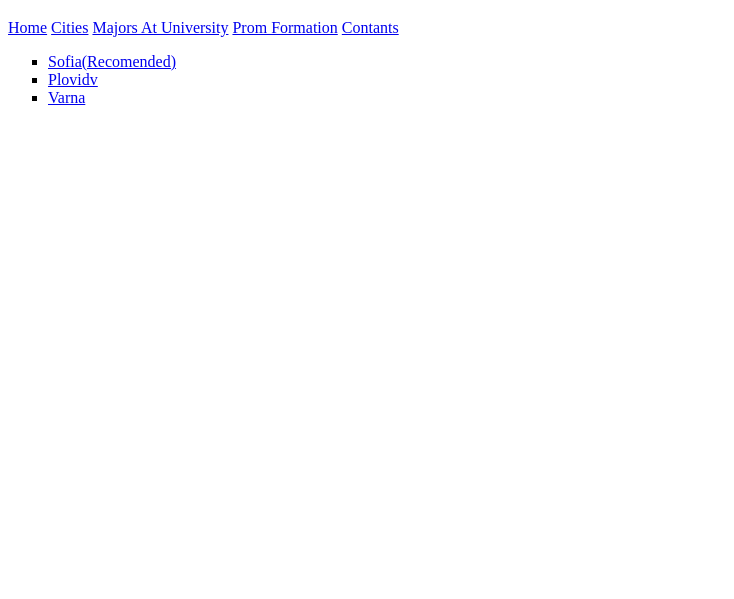
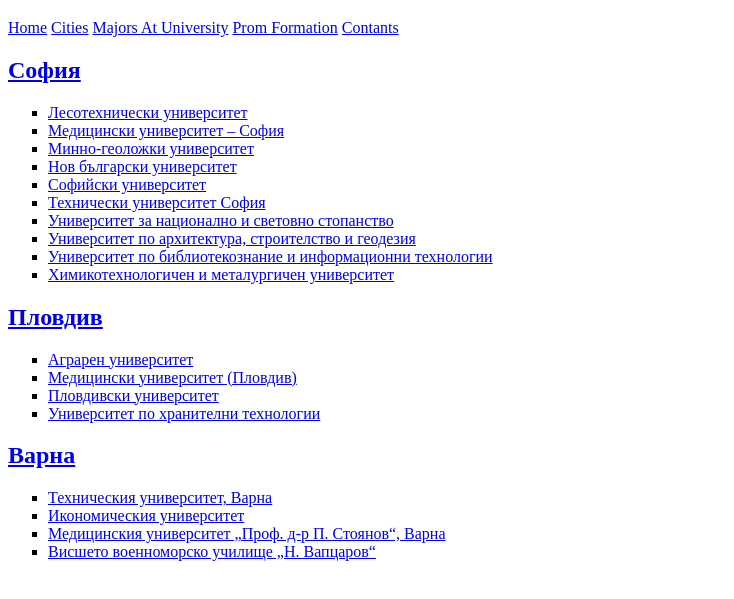
Before and after one commit to StanK1/Universities_in_Bulgaria, a plain HTML site: page gradove.html in a window 1280 px wide. Shown: the part 61-660 px from the top of the page, without its empty margins (0-734 px from the left). Drawn offline with Linux system fonts and the light colour scheme.

Commit message:
Adding new hyperlinks is gradove.html

```diff
--- a/gradove.html
+++ b/gradove.html
@@ -14,10 +14,33 @@
 		<a href="baloobrazuvane.html">Prom Formation</a> <!--По план тук ще се направи калкулатор за балообразуването спрямо университета и специалността-->
 		<a href="https://github.com/StanK1">Contants</a>
 
-		<ul style="list-style-type:square;">
- 			<li><a href="sofia.html">Sofia(Recomended)</a></li>
-  			<li><a href="plovdiv.html">Plovidv</a></li>
-  			<li><a href="varna.html">Varna</a></li>
+			<h2><a href="sofia.html">София</a></h2>
+			<ul style="list-style-type:square;">
+				<li><a href="https://ltu.bg/bg/" title="ЛУ">Лесотехнически университет</a></li>
+				<li><a href="https://mu-sofia.bg" title="МУС">Медицински университет – София</a></li>
+				<li><a href="https://mgu.bg" title="МГУ">Минно-геоложки университет</a></li>
+				<li><a href="https://www.nbu.bg" title="НБУ">Нов български университет</a></li>
+				<li><a href="https://www.uni-sofia.bg" title="СУ">Софийски университет</a></li>
+				<li><a href="https://www.tu-sofia.bg" title="ТУС">Технически университет София</a></li>
+				<li><a href="https://www.unwe.bg" title="УНСС">Университет за национално и световно стопанство</a></li>
+				<li><a href="https://uacg.bg" title="УАСГ">Университет по архитектура, строителство и геодезия</a></li>
+				<li><a href="https://www.unibit.bg" title="БИТ">Университет по библиотекознание и информационни технологии</a></li>
+				<li><a href="https://uctm.edu/bg/" title="ХМУ">Химикотехнологичен и металургичен университет</a></li>
+			</ul>
+			<h2><a href="plovdiv.html">Пловдив</a></h2>
+			<ul style="list-style-type:square;">
+				<li><a href="https://www.au-plovdiv.bg" title="АУП">Аграрен университет</a></li>
+				<li><a href="https://mu-plovdiv.bg" title="МУП">Медицински университет (Пловдив)</a></li>
+				<li><a href="https://uni-plovdiv.bg" title="Пловдивски университет">Пловдивски университет</a></li>
+				<li><a href="https://uft-plovdiv.bg" title="Университет по хранителни технологии">Университет по хранителни технологии</a></li>
+			</ul>
+  			<h2><a href="varna.html">Варна</a></h2>
+			  <ul style="list-style-type:square;">
+				<li><a href="https://www1.tu-varna.bg/tu-varna/" title="Колеж (ТУ, Варна)">Техническия университет, Варна</a></li>
+				<li><a href="https://ue-varna.bg" title="Колеж по туризъм (Варна)">Икономическия университет</a></li>
+				<li><a href="https://www.mu-varna.bg/BG" title="Медицински колеж (Варна)">Медицинския университет „Проф. д-р П. Стоянов“, Варна</a></li>
+				<li><a href="http://www.naval-acad.bg/about-us-bg/organization-bg/psc" title="Професионален старшински колеж">Висшето военноморско училище „Н. Вапцаров“</a></li>
+			</ul>
 		</ul>
 	</body>
 
```
